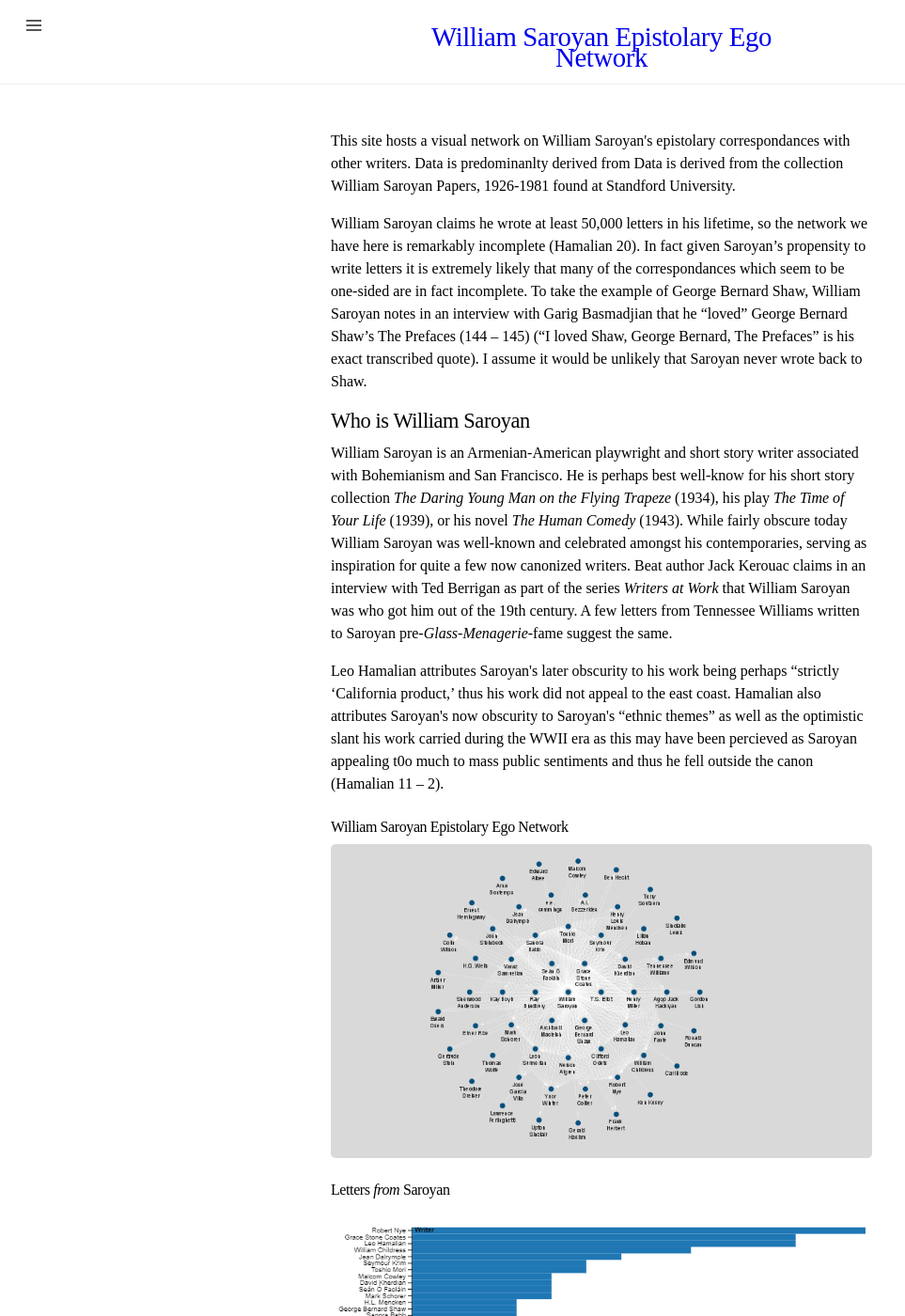
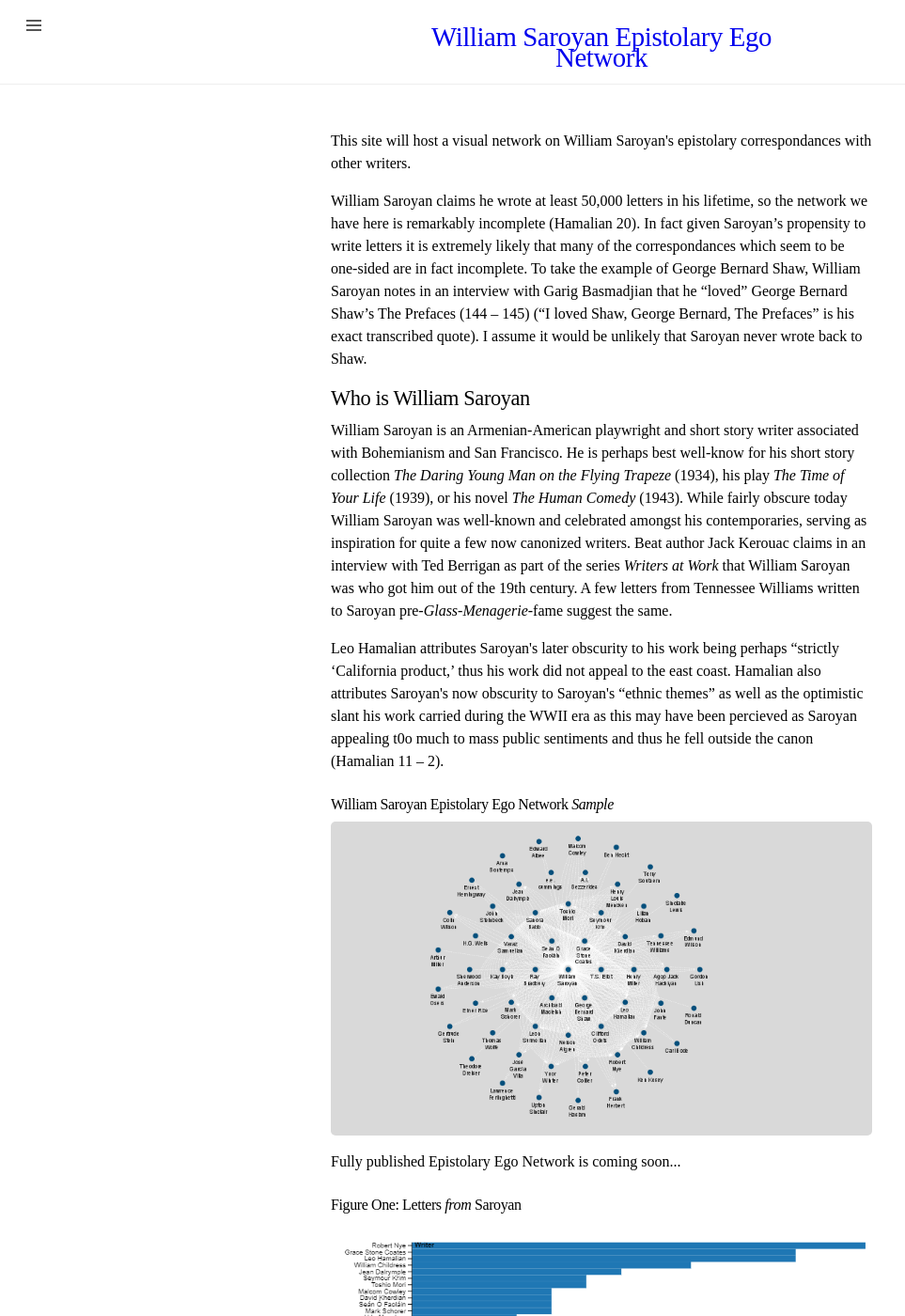
Before and after one commit to alyssa-jorgensen/williamsaroyannetwork, a Jekyll site: the page built from index.markdown, in a window 1280 px wide and 1400 px high. Shown: the whole window at 94% size, without its empty margins (0-963 px from the left). Built offline with Jekyll 4.4.1, drawn with Linux system fonts in a browser that asks for light colours; some of the changed text lies outside the part shown.

Commit message:
Update index.markdown
added a coming soon message

```diff
--- a/index.markdown
+++ b/index.markdown
@@ -6,7 +6,7 @@ layout: default
 ---
 <title>William Saroyan Epistolary Ego Network</title>
 
-<p>This site hosts a visual network on William Saroyan's epistolary correspondances with other writers. Data is predominanlty derived from Data is derived from the collection William Saroyan Papers, 1926-1981 found at Standford University.</p>
+<p>This site will host a visual network on William Saroyan's epistolary correspondances with other writers.</p>
 
 <p>William Saroyan claims he wrote at least 50,000 letters in his lifetime, so the network we have here is remarkably incomplete (Hamalian 20). In fact given Saroyan’s propensity to write letters it is extremely likely that many of the correspondances which seem to be one-sided are in fact incomplete. To take the example of George Bernard Shaw, William Saroyan notes in an interview with Garig Basmadjian that he “loved” George Bernard Shaw’s The Prefaces (144 – 145) (“I loved Shaw, George Bernard, The Prefaces” is his exact transcribed quote). I assume it would be unlikely that Saroyan never wrote back to Shaw.</p>
 
@@ -18,14 +18,15 @@ layout: default
 
 
 
-<h3>William Saroyan Epistolary Ego Network</h3>
+<h3>William Saroyan Epistolary Ego Network <em>Sample</em></h3>
 
 <img src="../williamsaroyannetwork/assets/saroyan_epistolary_ego_network.png" alt="William Saroyan Epistolary Ego Network">
+<p>Fully published Epistolary Ego Network is coming soon...</p>
 
-<h3>Letters <em>from</em> Saroyan</h3>
+<h3>Figure One: Letters <em>from</em> Saroyan</h3>
 <img src="../williamsaroyannetwork/assets/saroyan_letters_written.png" alt="Letters Written by Saroyan">
 <p>The above bar graph visualizes the number of letters written from Saroyan to each writer included in the network</p>
 
-<h3>Letters Written <em>to</em> Saroyan
+<h3>Figure Two: Letters Written <em>to</em> Saroyan
 <img src="../williamsaroyannetwork/assets/saroyan_letters_recieved.png" alt="Letters Written to Saroyan">
 <p>The above bar graph visualizes the number of letter written to Saroyan from each writer included in the network
```
